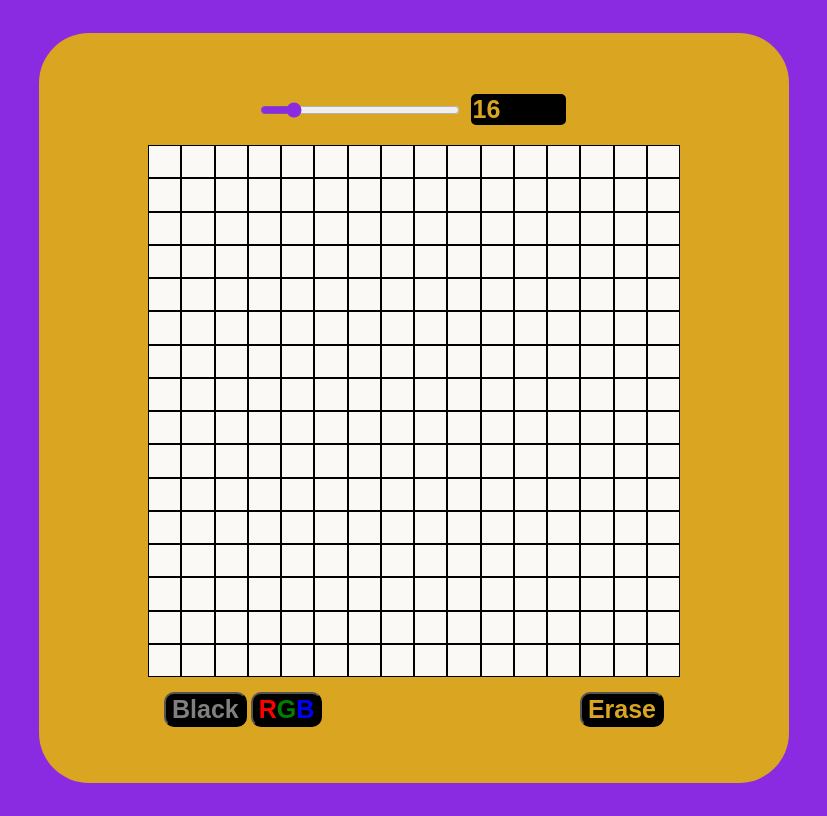
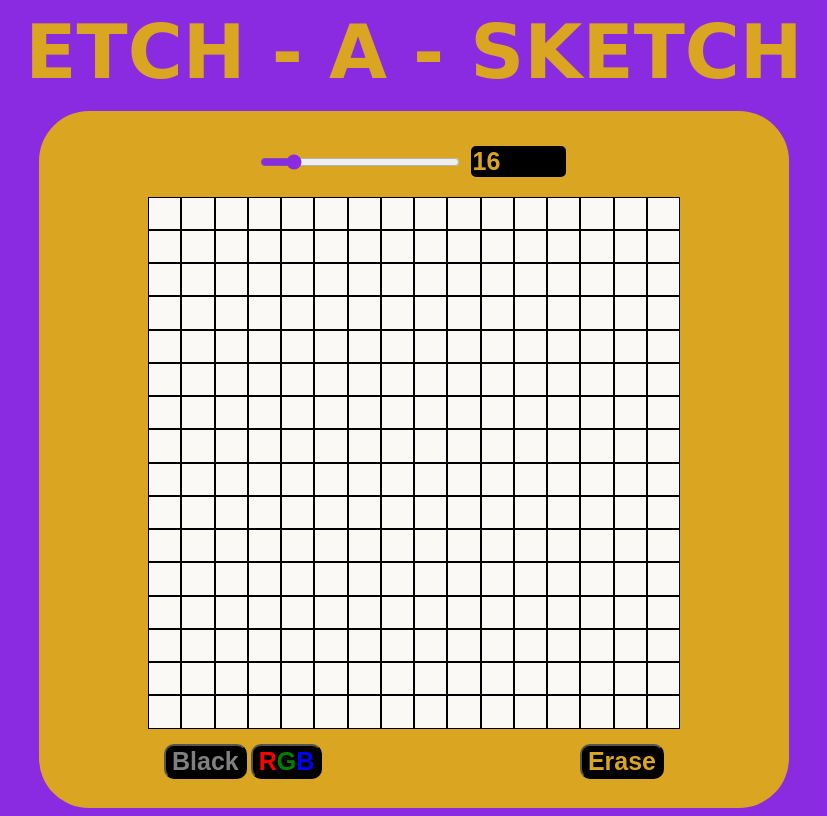
Before and after one commit to matta628/etch-a-sketch, a plain HTML site: page index.html in a window 1280 px wide. Shown: the whole page, without its empty margins (226-1053 px from the left). Drawn offline with Linux system fonts and the light colour scheme.

Commit message:
Add title

```diff
--- a/index.html
+++ b/index.html
@@ -6,6 +6,9 @@
   <script src="etch.js" defer></script>
   </head>
   <body>
+    <div class="title">
+      ETCH - A - SKETCH
+    </div>
     <div class="container">
       <div class="dimension-container">
         <input type="range" id="slider" min="2" max="100" value="16" step="1" oninput="this.nextElementSibling.value = this.value">
--- a/style.css
+++ b/style.css
@@ -6,6 +6,12 @@ body {
     align-items: center;
     height: 100vh;
     gap: 15px;
+}
+.title {
+    font-size: 75px;
+    color: goldenrod;
+    font-weight: 700;
+    font-family: cursive;
 }
 .container {
     background-color: goldenrod;
```
